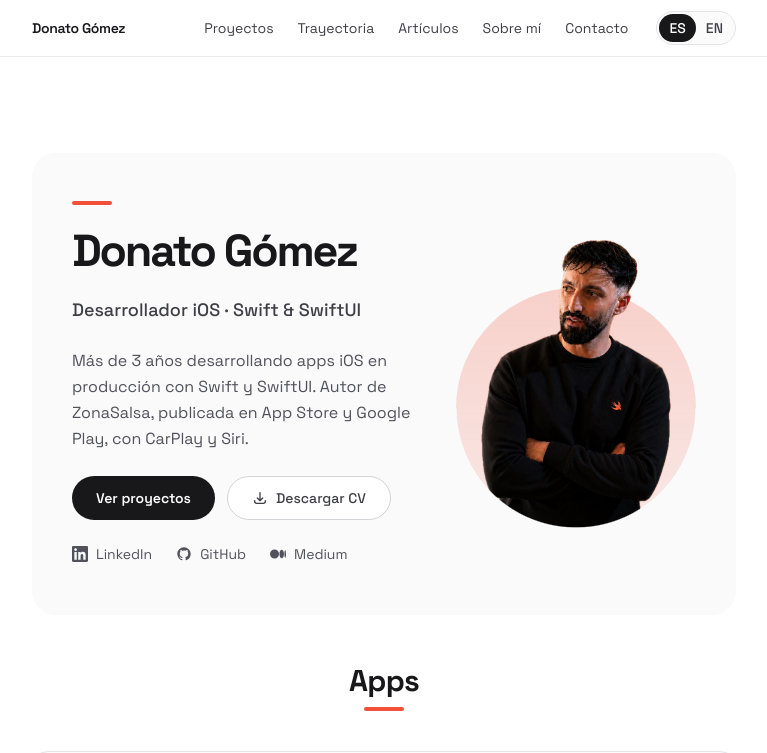
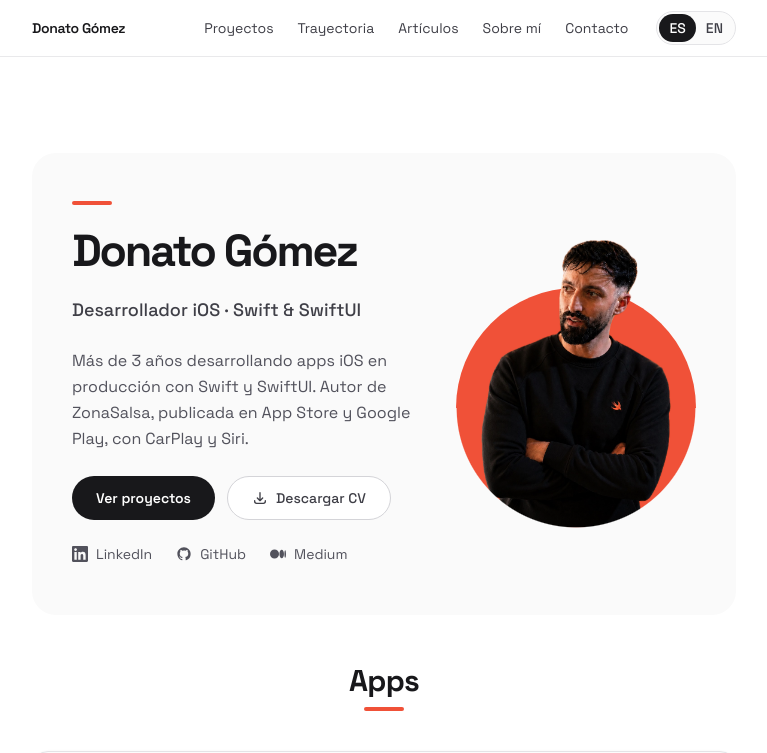
Before and after one commit to donatogomez/donatogomez.dev, a Next.js app: page / in a window 1280 px wide. Shown: the top 753 px of the page, without its empty margins (256-1023 px from the left). Built offline with nearby package versions, Linux system fonts and the light colour scheme; no server answers.

Commit message:
fix: círculo del hero en naranja Swift sólido

```diff
--- a/app/components/home.tsx
+++ b/app/components/home.tsx
@@ -186,7 +186,7 @@ export function Home({ lang }: { lang: Lang }) {
           <div className="order-first shrink-0 md:order-none">
             <div className="hero-portrait relative origin-bottom transform-gpu cursor-default transition-transform duration-500 ease-out motion-safe:hover:scale-105">
               <span
-                className="absolute inset-x-0 bottom-0 aspect-square rounded-full bg-gradient-to-b from-[#F05138]/25 to-[#F05138]/10"
+                className="absolute inset-x-0 bottom-0 aspect-square rounded-full bg-[#F05138]"
                 aria-hidden
               />
               <Image
```
